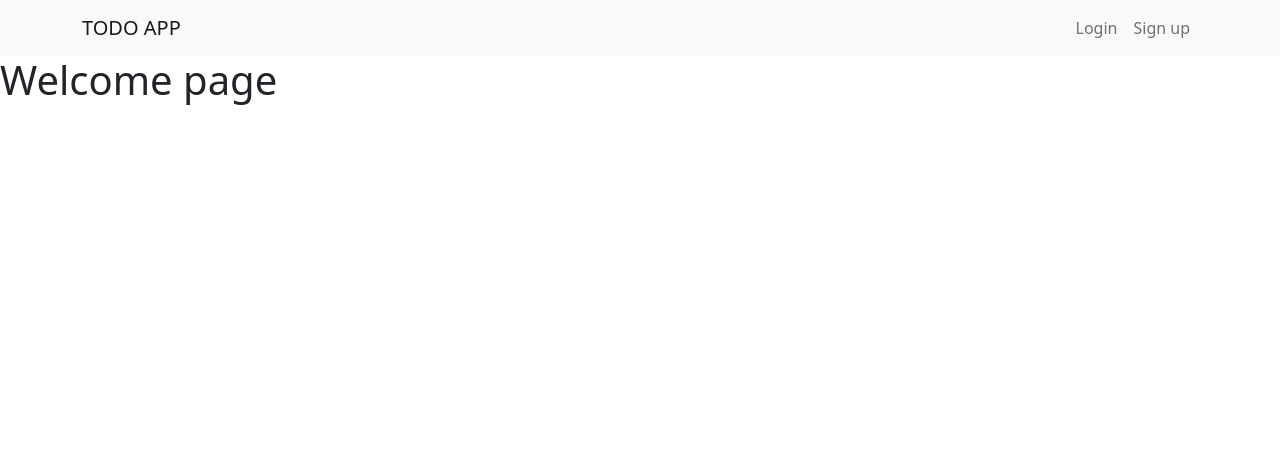
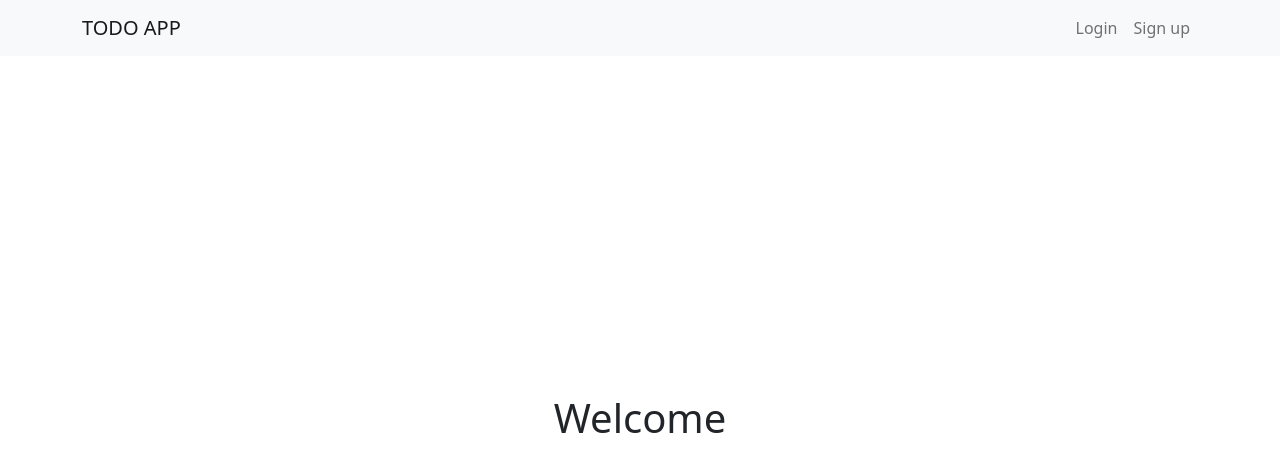
Before and after one commit to hassanprodeveloper/vue-todo-app, a Vue app: page / in a window 1280 px wide. Shown: the top 472 px of the page. Built offline with nearby package versions, Linux system fonts and the light colour scheme.

Commit message:
pages code refactored

```diff
--- a/src/views/CreateTodo.vue
+++ b/src/views/CreateTodo.vue
@@ -5,6 +5,7 @@
         <div class="card bg-light" style="border-radius: 1rem">
           <div class="card-body p-5 text-center">
             <h2 class="fw-bold mb-2 text-uppercase">{{ pageTitle }} Todo</h2>
+
             <p class="mb-5">Please enter title and description</p>
 
             <div class="form-outline form-white mb-4">
@@ -14,6 +15,7 @@
                 class="form-control form-control-lg"
                 v-model="todo.title"
               />
+
               <label class="form-label" for="TitleInput"><h4>Title</h4></label>
             </div>
 
@@ -24,6 +26,7 @@
                 rows="3"
                 v-model="todo.description"
               />
+
               <label class="form-label" for="descriptionInput">
                 <h4>Description</h4>
               </label>
@@ -42,6 +45,7 @@
               {{ pageTitle }}
             </button>
           </div>
+
           <button @click="handleCancel" type="button" class="btn btn-link mb-4">
             Cancel
           </button>
@@ -53,22 +57,27 @@
 
 <script>
 import { mapActions, mapGetters } from "vuex";
+
 export default {
   name: "CreateTodo",
+
   data() {
     return {
       pageTitle: "",
+
       todo: {
         title: "",
         description: "",
       },
     };
   },
+
   computed: {
     ...mapGetters({
       loading: "Loading",
     }),
   },
+
   methods: {
     ...mapActions(["CreateTodoAction", "UpdateTodoAction"]),
 
@@ -91,9 +100,7 @@ export default {
         }
 
         this.$router.push("/todos");
-      } else {
-        alert("Please fill all fields");
-      }
+      } else alert("Please fill all fields");
     },
 
     handleCancel() {
@@ -109,6 +116,7 @@ export default {
 
   created() {
     this.pageTitle = this.$route.params.handler || "create";
+
     this.todo = this.$route.query || {};
   },
 };
--- a/src/views/LoginView.vue
+++ b/src/views/LoginView.vue
@@ -8,9 +8,12 @@
           alt="Sample image"
         />
       </div>
+
       <div class="col-md-8 col-lg-6 col-xl-4 offset-xl-1">
         <h1>Login</h1>
+
         <br />
+
         <form @submit.prevent="submit">
           <!-- Email input -->
           <div class="form-outline mb-4">
@@ -21,6 +24,7 @@
               placeholder="Enter a valid email address"
               v-model="form.email"
             />
+
             <label class="form-label" for="form3Example3">Email address</label>
           </div>
 
@@ -33,6 +37,7 @@
               placeholder="Enter password"
               v-model="form.password"
             />
+
             <label class="form-label" for="form3Example4">Password</label>
           </div>
 
@@ -44,6 +49,7 @@
             >
               Login
             </button>
+
             <p class="small fw-bold mt-2 pt-1 mb-0">
               Don't have an account?
               <router-link to="/signup" class="link-danger"
@@ -59,8 +65,10 @@
 
 <script>
 import { mapActions } from "vuex";
+
 export default {
   name: "LoginView",
+
   data() {
     return {
       form: {
@@ -69,10 +77,13 @@ export default {
       },
     };
   },
+
   methods: {
     ...mapActions(["LoginAction"]),
+
     async submit() {
       let { email, password } = this.form;
+
       if (email && password) {
         const resp = await this.LoginAction(this.form);
 
@@ -82,9 +93,7 @@ export default {
         }
 
         this.$router.push("/todos");
-      } else {
-        alert("Please enter email and password and try again");
-      }
+      } else alert("Please enter email and password and try again");
     },
   },
 };
--- a/src/views/TodosView.vue
+++ b/src/views/TodosView.vue
@@ -68,9 +68,11 @@ import TodosPagination from "@/components/TodosPagination.vue";
 
 export default {
   name: "TodosView",
+
   components: {
     TodosPagination,
   },
+
   computed: {
     ...mapGetters({
       todos: "TodosList",
@@ -124,6 +126,7 @@ export default {
   height: 5rem;
   border-radius: 50%;
 }
+
 .card {
   margin: 2rem;
   border: none !important;
--- a/src/views/WelcomeView.vue
+++ b/src/views/WelcomeView.vue
@@ -1,11 +1,18 @@
 <template>
-  <div>
-    <h1>Welcome page</h1>
+  <div class="d-flex justify-content-center align-items-center flex-column h-100">
+    <h1>Welcome</h1>
+    <h3>{{ this.$store.state.auth.user?.email }}</h3>
   </div>
 </template>
 
 <script>
 export default {
   name: "WelcomeView",
+
+  methods: {
+    check() {
+      console.log(this.$store.state.auth);
+    },
+  },
 };
 </script>
```
Also changed, not shown: src/views/SignupView.vue (+10 -0 lines).
